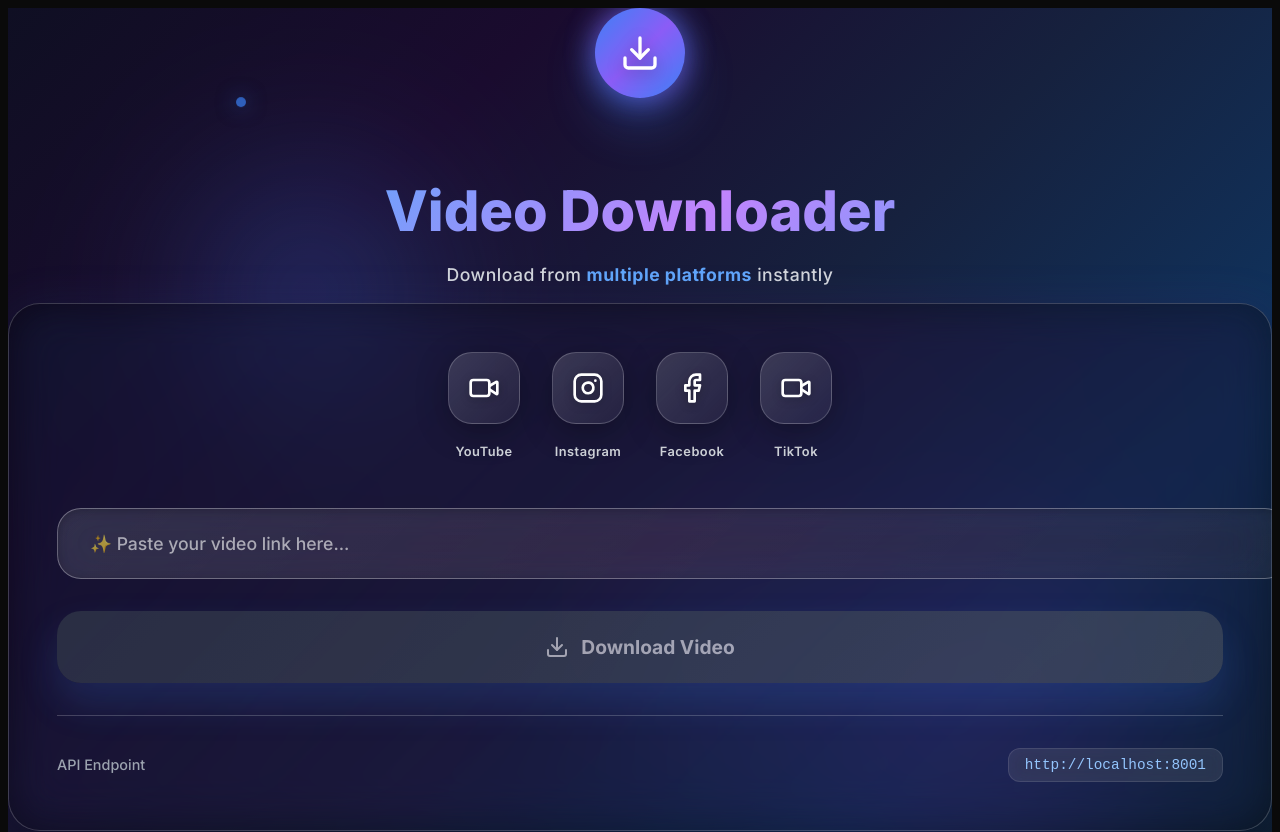
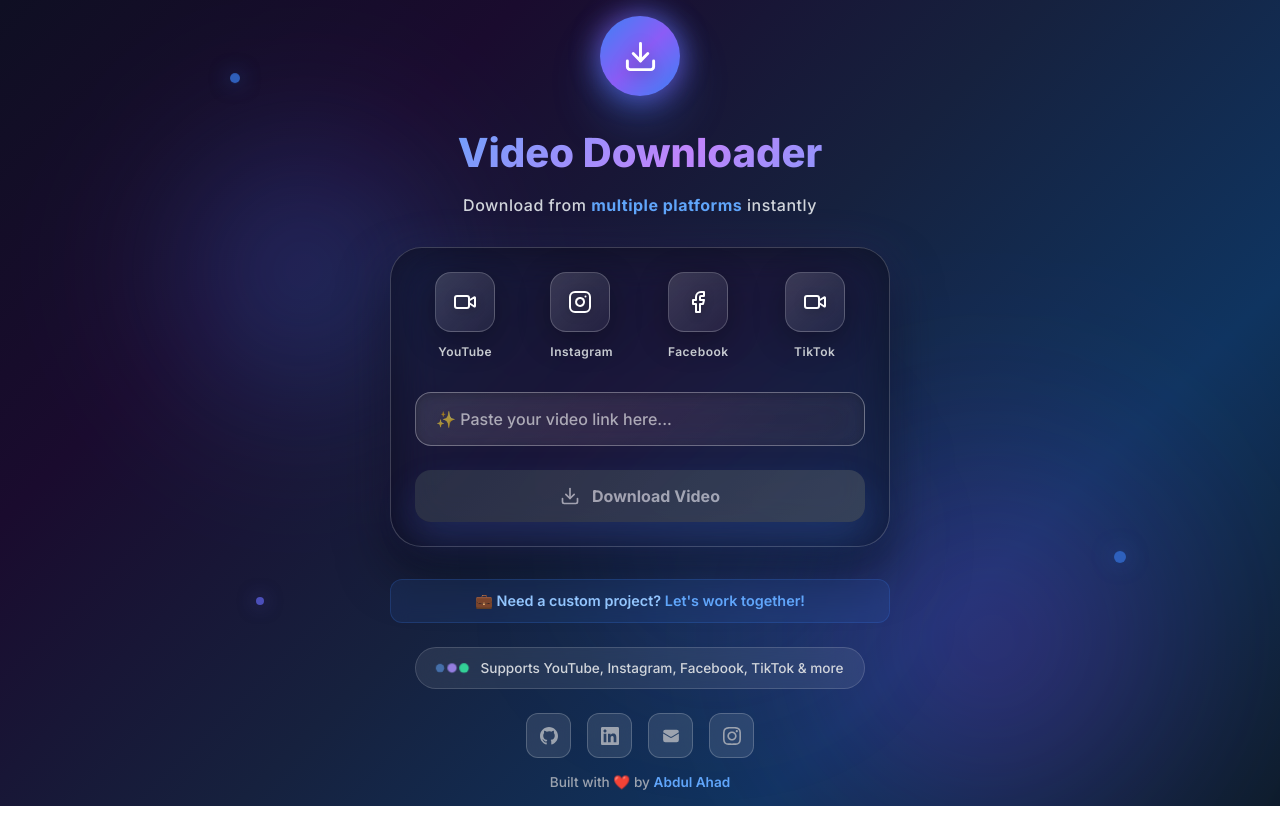
Before and after one commit to abdulahad-2/Sage-video-downloader, a Next.js app in the folder frontend/: page / in a window 1280 px wide. Shown: the top 832 px of the page. After the commit the page ends 806 px from the top, so only its background shows below. Built offline with nearby package versions, Linux system fonts and the light colour scheme; no server answers.

Commit message:
changed design

```diff
--- a/frontend/app/globals.css
+++ b/frontend/app/globals.css
@@ -6,7 +6,7 @@
 
 html,
 body {
-  background-color: #0A0A0A;
+  background: linear-gradient(135deg, #0f0f23 0%, #1a0b2e 25%, #16213e 50%, #0f3460 75%, #0d1b2a 100%);
   color: #FFFFFF;
   font-family: 'Poppins', sans-serif;
 }
--- a/frontend/app/page.tsx
+++ b/frontend/app/page.tsx
@@ -10,10 +10,9 @@
   const [error, setError] = useState<string | null>(null);
 
   const API_BASE = useMemo(() => {
-    if (typeof window !== 'undefined') {
-      return `${window.location.protocol}//${window.location.hostname}:8001`;
-    }
-    return 'http://localhost:8001';
+    if (process.env.NEXT_PUBLIC_API_BASE) return process.env.NEXT_PUBLIC_API_BASE;
+    if (typeof window !== 'undefined') return window.location.origin;
+    return '';
   }, []);
 
   const handleDownload = async () => {
@@ -22,7 +21,8 @@
     setError(null);
 
     try {
-      const response = await fetch(`${API_BASE}/download`, {
+      const endpoint = API_BASE ? `${API_BASE}/download` : '/download';
+      const response = await fetch(endpoint, {
         method: 'POST',
         headers: {
           'Content-Type': 'application/json',
@@ -37,9 +37,9 @@
 
       const data = await response.json();
       const bestUrl = data.force_download_url
-        ? new URL(data.force_download_url, API_BASE).href
+        ? (API_BASE ? new URL(data.force_download_url, API_BASE).href : data.force_download_url)
         : (data.download_url
-            ? new URL(data.download_url, API_BASE).href
+            ? (API_BASE ? new URL(data.download_url, API_BASE).href : data.download_url)
             : null);
       setDownloadUrl(bestUrl);
     } catch (err: unknown) {
@@ -67,13 +67,27 @@
 
         * {
           font-family: 'Inter', -apple-system, BlinkMacSystemFont, 'Segoe UI', Roboto, sans-serif;
+          margin: 0;
+          padding: 0;
+          box-sizing: border-box;
+        }
+
+        body, html {
+          margin: 0;
+          padding: 0;
+          overflow-x: hidden;
         }
 
         .main-container {
+          position: relative;
           min-height: 100vh;
+          width: 100%;
           background: linear-gradient(135deg, #0f0f23 0%, #1a0b2e 25%, #16213e 50%, #0f3460 75%, #0d1b2a 100%);
-          position: relative;
           overflow: hidden;
+          display: flex;
+          align-items: center;
+          justify-content: center;
+          padding: 1rem;
         }
 
         .floating-orb {
@@ -81,6 +95,7 @@
           border-radius: 50%;
           filter: blur(80px);
           animation: float 8s ease-in-out infinite;
+          pointer-events: none;
         }
 
         .orb-1 {
@@ -182,10 +197,18 @@
           75%, 100% { transform: scale(2.5); opacity: 0; }
         }
 
+        .content-wrapper {
+          width: 100%;
+          max-width: 500px;
+          margin: 0 auto;
+          position: relative;
+          z-index: 10;
+        }
+
         .logo-container {
           position: relative;
           display: inline-block;
-          margin-bottom: 2.5rem;
+          margin-bottom: 2rem;
         }
 
         .logo-glow {
@@ -203,8 +226,8 @@
           display: inline-flex;
           align-items: center;
           justify-content: center;
-          width: 90px;
-          height: 90px;
+          width: 80px;
+          height: 80px;
           background: linear-gradient(135deg, #3b82f6 0%, #8b5cf6 50%, #3b82f6 100%);
           border-radius: 50%;
           box-shadow: 0 25px 50px rgba(59, 130, 246, 0.3);
@@ -217,7 +240,7 @@
 
         .title {
           font-family: 'Space Grotesk', sans-serif;
-          font-size: clamp(2.5rem, 5vw, 3.5rem);
+          font-size: 2.5rem;
           font-weight: 800;
           margin-bottom: 1rem;
           position: relative;
@@ -256,8 +279,10 @@
           backdrop-filter: blur(25px);
           border: 1px solid rgba(255, 255, 255, 0.2);
           border-radius: 2rem;
-          padding: 3rem;
+          padding: 1.5rem;
           box-shadow: 0 25px 50px rgba(0, 0, 0, 0.5);
+          width: 100%;
+          margin: 0 auto;
         }
 
         .card-glow {
@@ -269,16 +294,24 @@
           z-index: -1;
         }
 
+        .platform-grid {
+          display: grid;
+          grid-template-columns: repeat(4, 1fr);
+          gap: 1rem;
+          margin-bottom: 2rem;
+          justify-items: center;
+        }
+
         .platform-icon {
           position: relative;
-          width: 70px;
-          height: 70px;
+          width: 60px;
+          height: 60px;
           background: linear-gradient(135deg, rgba(255, 255, 255, 0.15) 0%, rgba(255, 255, 255, 0.05) 100%);
-          border-radius: 1.5rem;
+          border-radius: 1rem;
           display: flex;
           align-items: center;
           justify-content: center;
-          margin-bottom: 1rem;
+          margin-bottom: 0.5rem;
           border: 1px solid rgba(255, 255, 255, 0.2);
           box-shadow: 0 8px 32px rgba(0, 0, 0, 0.3);
           transition: all 0.3s ease;
@@ -286,7 +319,7 @@
         }
 
         .platform-icon:hover {
-          transform: translateY(-5px) scale(1.1);
+          transform: translateY(-3px) scale(1.05);
           background: linear-gradient(135deg, rgba(255, 255, 255, 0.25) 0%, rgba(255, 255, 255, 0.1) 100%);
           box-shadow: 0 15px 40px rgba(0, 0, 0, 0.4);
         }
@@ -296,7 +329,7 @@
           position: absolute;
           inset: 0;
           background: linear-gradient(135deg, rgba(59, 130, 246, 0.3) 0%, rgba(147, 51, 234, 0.3) 100%);
-          border-radius: 1.5rem;
+          border-radius: 1rem;
           filter: blur(8px);
           opacity: 0;
           transition: opacity 0.3s ease;
@@ -309,14 +342,14 @@
 
         .input-container {
           position: relative;
-          margin-bottom: 2rem;
+          margin-bottom: 1.5rem;
         }
 
         .input-glow {
           position: absolute;
           inset: 0;
           background: linear-gradient(90deg, rgba(59, 130, 246, 0.3) 0%, rgba(147, 51, 234, 0.3) 100%);
-          border-radius: 1.5rem;
+          border-radius: 1rem;
           filter: blur(10px);
           opacity: 0;
           transition: opacity 0.3s ease;
@@ -329,12 +362,12 @@
         .video-input {
           position: relative;
           width: 100%;
-          padding: 1.5rem 2rem;
+          padding: 1rem 1.25rem;
           background: linear-gradient(135deg, rgba(255, 255, 255, 0.12) 0%, rgba(255, 255, 255, 0.06) 100%);
           border: 1px solid rgba(255, 255, 255, 0.3);
-          border-radius: 1.5rem;
+          border-radius: 1rem;
           color: white;
-          font-size: 1.1rem;
+          font-size: 1rem;
           font-weight: 500;
           backdrop-filter: blur(20px);
           box-shadow: inset 0 2px 10px rgba(0, 0, 0, 0.2);
@@ -354,13 +387,13 @@
         .download-btn {
           position: relative;
           width: 100%;
-          padding: 1.5rem 2rem;
+          padding: 1rem 1.5rem;
           background: linear-gradient(135deg, #3b82f6 0%, #8b5cf6 50%, #3b82f6 100%);
           background-size: 200% 200%;
           border: none;
-          border-radius: 1.5rem;
+          border-radius: 1rem;
           color: white;
-          font-size: 1.2rem;
+          font-size: 1rem;
           font-weight: 700;
           font-family: 'Space Grotesk', sans-serif;
           cursor: pointer;
@@ -385,7 +418,7 @@
           position: absolute;
           inset: 0;
           background: linear-gradient(135deg, rgba(255, 255, 255, 0.2) 0%, rgba(255, 255, 255, 0.05) 100%);
-          border-radius: 1.5rem;
+          border-radius: 1rem;
           opacity: 0;
           transition: opacity 0.3s ease;
         }
@@ -395,21 +428,21 @@
         }
 
         .success-card {
-          margin-top: 2rem;
-          padding: 2rem;
+          margin-top: 1.5rem;
+          padding: 1.5rem;
           background: linear-gradient(135deg, rgba(34, 197, 94, 0.25) 0%, rgba(16, 185, 129, 0.15) 50%, rgba(34, 197, 94, 0.25) 100%);
           border: 1px solid rgba(34, 197, 94, 0.4);
-          border-radius: 1.5rem;
+          border-radius: 1rem;
           backdrop-filter: blur(20px);
           box-shadow: 0 15px 35px rgba(34, 197, 94, 0.2);
         }
 
         .error-card {
-          margin-top: 2rem;
-          padding: 2rem;
+          margin-top: 1.5rem;
+          padding: 1.5rem;
           background: linear-gradient(135deg, rgba(239, 68, 68, 0.25) 0%, rgba(244, 63, 94, 0.15) 50%, rgba(239, 68, 68, 0.25) 100%);
           border: 1px solid rgba(239, 68, 68, 0.4);
-          border-radius: 1.5rem;
+          border-radius: 1rem;
           backdrop-filter: blur(20px);
           box-shadow: 0 15px 35px rgba(239, 68, 68, 0.2);
         }
@@ -444,7 +477,7 @@
           text-decoration: none;
           transition: all 0.3s ease;
           padding: 0.75rem;
-          border-radius: 1rem;
+          border-radius: 0.5rem;
           background: rgba(59, 130, 246, 0.1);
         }
 
@@ -454,36 +487,21 @@
           transform: translateX(5px);
         }
 
-        .api-info {
+        .footer-section {
           margin-top: 2rem;
-          padding-top: 2rem;
-          border-top: 1px solid rgba(255, 255, 255, 0.2);
-          display: flex;
-          align-items: center;
-          justify-content: space-between;
-          font-size: 0.9rem;
-        }
-
-        .api-code {
-          background: rgba(255, 255, 255, 0.1);
-          padding: 0.5rem 1rem;
-          border-radius: 0.75rem;
-          font-family: 'JetBrains Mono', 'Fira Code', monospace;
-          color: #93c5fd;
-          border: 1px solid rgba(255, 255, 255, 0.1);
-          backdrop-filter: blur(10px);
+          text-align: center;
         }
 
         .footer-badge {
           display: inline-flex;
           align-items: center;
           gap: 0.75rem;
-          padding: 1rem 1.5rem;
+          padding: 0.75rem 1.25rem;
           background: rgba(255, 255, 255, 0.08);
-          border-radius: 2rem;
+          border-radius: 1.5rem;
           backdrop-filter: blur(20px);
           border: 1px solid rgba(255, 255, 255, 0.15);
-          margin-top: 2rem;
+          margin-bottom: 1.5rem;
         }
 
         .pulse-dots {
@@ -518,15 +536,105 @@
           50% { opacity: 1; transform: scale(1.2); }
         }
 
+        .social-links {
+          display: flex;
+          justify-content: center;
+          gap: 1rem;
+          margin-bottom: 1rem;
+        }
+
+        .social-link {
+          display: flex;
+          align-items: center;
+          justify-content: center;
+          width: 45px;
+          height: 45px;
+          background: rgba(255, 255, 255, 0.1);
+          border-radius: 0.75rem;
+          border: 1px solid rgba(255, 255, 255, 0.2);
+          color: #9ca3af;
+          transition: all 0.3s ease;
+          backdrop-filter: blur(10px);
+          text-decoration: none;
+        }
+
+        .social-link:hover {
+          transform: translateY(-3px) scale(1.05);
+          color: #ffffff;
+          background: rgba(255, 255, 255, 0.2);
+          box-shadow: 0 10px 25px rgba(0, 0, 0, 0.3);
+        }
+
+        @keyframes spin {
+          from { transform: rotate(0deg); }
+          to { transform: rotate(360deg); }
+        }
+
         /* Responsive */
         @media (max-width: 768px) {
+          .main-container {
+            padding: 0.75rem;
+          }
+
+          .content-wrapper {
+            max-width: 100%;
+          }
+
           .main-card {
-            padding: 2rem;
+            padding: 1.25rem;
+          }
+
+          .title {
+            font-size: 2rem;
+          }
+
+          .platform-grid {
+            grid-template-columns: repeat(2, 1fr);
+            gap: 1rem;
+          }
+
+          .platform-icon {
+            width: 55px;
+            height: 55px;
           }
 
           .orb-1, .orb-2, .orb-3 {
             width: 200px;
             height: 200px;
+          }
+        }
+
+        @media (max-width: 480px) {
+          .main-container {
+            padding: 0.5rem;
+          }
+
+          .main-card {
+            padding: 1rem;
+          }
+
+          .title {
+            font-size: 1.75rem;
+          }
+
+          .platform-icon {
+            width: 50px;
+            height: 50px;
+          }
+
+          .video-input {
+            padding: 0.875rem 1rem;
+            font-size: 0.9rem;
+          }
+
+          .download-btn {
+            padding: 0.875rem 1.25rem;
+            font-size: 0.95rem;
+          }
+
+          .logo {
+            width: 70px;
+            height: 70px;
           }
         }
       `}</style>
@@ -544,21 +652,20 @@
         <div className="particle particle-4"></div>
         <div className="particle particle-5"></div>
 
-        <div className="flex items-center justify-center min-h-screen p-4 relative z-10">
-          <div className="w-full max-w-md mx-auto">
+        <div className="content-wrapper">
           {/* Header */}
-            <div className="text-center mb-10">
+          <div style={{ textAlign: 'center', marginBottom: '2rem' }}>
             <div className="logo-container">
               <div className="logo-glow"></div>
               <div className="logo">
-                  <Download size={40} color="white" style={{ filter: 'drop-shadow(0 4px 8px rgba(0,0,0,0.3))' }} />
+                <Download size={35} color="white" style={{ filter: 'drop-shadow(0 4px 8px rgba(0,0,0,0.3))' }} />
               </div>
             </div>
             <h1 className="title">
               <span className="title-gradient">Video Downloader</span>
               <div className="title-shadow"></div>
             </h1>
-              <p style={{ color: '#d1d5db', fontSize: '1.1rem', fontWeight: '500', letterSpacing: '0.5px' }}>
+            <p style={{ color: '#d1d5db', fontSize: '1rem', fontWeight: '500', letterSpacing: '0.5px' }}>
               Download from <span style={{ color: '#60a5fa', fontWeight: '700' }}>multiple platforms</span> instantly
             </p>
           </div>
@@ -568,13 +675,13 @@
             <div className="card-glow"></div>
 
             {/* Platform Icons */}
-              <div style={{ display: 'flex', justifyContent: 'center', gap: '2rem', marginBottom: '3rem' }}>
+            <div className="platform-grid">
               {platforms.map((platform, index) => (
                 <div key={index} style={{ textAlign: 'center' }}>
                   <div className="platform-icon">
-                      <platform.icon size={32} className={platform.color} style={{ filter: 'drop-shadow(0 2px 4px rgba(0,0,0,0.3))' }} />
+                    <platform.icon size={24} className={platform.color} style={{ filter: 'drop-shadow(0 2px 4px rgba(0,0,0,0.3))' }} />
                   </div>
-                    <span style={{ fontSize: '0.8rem', color: '#d1d5db', fontWeight: '600', letterSpacing: '0.5px' }}>
+                  <span style={{ fontSize: '0.75rem', color: '#d1d5db', fontWeight: '600', letterSpacing: '0.5px' }}>
                     {platform.name}
                   </span>
                 </div>
@@ -582,7 +689,7 @@
             </div>
 
             {/* Input Section */}
-              <div style={{ marginBottom: '2rem' }}>
+            <div>
               <div className="input-container">
                 <div className="input-glow"></div>
                 <input
@@ -603,7 +710,7 @@
                 <div style={{ position: 'relative', display: 'flex', alignItems: 'center', justifyContent: 'center', gap: '0.75rem' }}>
                   {loading ? (
                     <>
-                        <svg width="24" height="24" viewBox="0 0 24 24" fill="none" style={{ animation: 'spin 1s linear infinite' }}>
+                      <svg width="20" height="20" viewBox="0 0 24 24" fill="none" style={{ animation: 'spin 1s linear infinite' }}>
                         <circle cx="12" cy="12" r="10" stroke="currentColor" strokeWidth="4" opacity="0.25"></circle>
                         <path fill="currentColor" opacity="0.75" d="M4 12a8 8 0 018-8V0C5.373 0 0 5.373 0 12h4zm2 5.291A7.962 7.962 0 014 12H0c0 3.042 1.135 5.824 3 7.938l3-2.647z"></path>
                       </svg>
@@ -611,7 +718,7 @@
                     </>
                   ) : (
                     <>
-                        <Download size={24} />
+                      <Download size={20} />
                       <span>Download Video</span>
                     </>
                   )}
@@ -622,12 +729,12 @@
             {/* Download Result */}
             {downloadUrl && (
               <div className="success-card">
-                  <div style={{ display: 'flex', alignItems: 'center', gap: '1rem', marginBottom: '1.5rem' }}>
+                <div style={{ display: 'flex', alignItems: 'center', gap: '1rem', marginBottom: '1rem' }}>
                   <div style={{ position: 'relative' }}>
                     <div className="status-indicator success"></div>
                     <div style={{ position: 'absolute', inset: '0', width: '18px', height: '18px', background: '#22c55e', borderRadius: '50%', animation: 'ping-particle 2s infinite', opacity: '0.6' }}></div>
                   </div>
-                    <p style={{ color: '#86efac', fontWeight: '700', fontSize: '1.2rem' }}>✨ Ready to download!</p>
+                  <p style={{ color: '#86efac', fontWeight: '700', fontSize: '1.1rem' }}>✨ Ready to download!</p>
                 </div>
                 <a
                   href={downloadUrl}
@@ -635,8 +742,8 @@
                   rel="noopener noreferrer"
                   className="download-link"
                 >
-                    <div style={{ padding: '0.5rem', background: 'rgba(59, 130, 246, 0.2)', borderRadius: '0.75rem' }}>
-                      <Download size={20} />
+                  <div style={{ padding: '0.5rem', background: 'rgba(59, 130, 246, 0.2)', borderRadius: '0.5rem' }}>
+                    <Download size={18} />
                   </div>
                   <span>Click here to download your video</span>
                 </a>
@@ -648,39 +755,102 @@
               <div className="error-card">
                 <div style={{ display: 'flex', alignItems: 'center', gap: '1rem', marginBottom: '1rem' }}>
                   <div className="status-indicator error"></div>
-                    <p style={{ color: '#fca5a5', fontWeight: '700', fontSize: '1.2rem' }}>❌ Something went wrong</p>
+                  <p style={{ color: '#fca5a5', fontWeight: '700', fontSize: '1.1rem' }}>❌ Something went wrong</p>
                 </div>
-                  <p style={{ color: '#fecaca', fontSize: '1rem', lineHeight: '1.6' }}>{error}</p>
+                <p style={{ color: '#fecaca', fontSize: '0.95rem', lineHeight: '1.6' }}>{error}</p>
               </div>
             )}
-
-              {/* API Info */}
-              <div className="api-info">
-                <span style={{ color: '#9ca3af', fontWeight: '500' }}>API Endpoint</span>
-                <code className="api-code">
-                  {API_BASE}
-                </code>
-              </div>
           </div>
 
           {/* Footer */}
-            <div style={{ textAlign: 'center' }}>
+          <div className="footer-section">
+            {/* Project Contact Message */}
+            <div style={{
+              marginBottom: '1.5rem',
+              padding: '0.75rem 1.5rem',
+              background: 'rgba(59, 130, 246, 0.1)',
+              borderRadius: '0.75rem',
+              border: '1px solid rgba(59, 130, 246, 0.2)',
+              backdropFilter: 'blur(10px)'
+            }}>
+              <p style={{
+                color: '#93c5fd',
+                fontSize: '0.9rem',
+                fontWeight: '600',
+                margin: '0'
+              }}>
+                💼 Need a custom project? <span style={{ color: '#60a5fa' }}>Let's work together!</span>
+              </p>
+            </div>
+
             <div className="footer-badge">
               <div className="pulse-dots">
                 <div className="pulse-dot"></div>
                 <div className="pulse-dot"></div>
                 <div className="pulse-dot"></div>
               </div>
-                <p style={{ color: '#d1d5db', fontSize: '0.95rem', fontWeight: '500' }}>
+              <p style={{ color: '#d1d5db', fontSize: '0.85rem', fontWeight: '500', margin: 0 }}>
                 Supports YouTube, Instagram, Facebook, TikTok & more
               </p>
+            </div>
+
+            {/* Social Links */}
+            <div className="social-links">
+              <a
+                href="https://github.com/abdulahad-2/Sage-video-downloader"
+                target="_blank"
+                rel="noopener noreferrer"
+                className="social-link"
+                title="GitHub"
+              >
+                <svg width="18" height="18" viewBox="0 0 24 24" fill="currentColor">
+                  <path d="M12 0C5.374 0 0 5.373 0 12c0 5.302 3.438 9.8 8.207 11.387.599.111.793-.261.793-.577v-2.234c-3.338.726-4.033-1.416-4.033-1.416-.546-1.387-1.333-1.756-1.333-1.756-1.089-.745.083-.729.083-.729 1.205.084 1.839 1.237 1.839 1.237 1.07 1.834 2.807 1.304 3.492.997.107-.775.418-1.305.762-1.604-2.665-.305-5.467-1.334-5.467-5.931 0-1.311.469-2.381 1.236-3.221-.124-.303-.535-1.524.117-3.176 0 0 1.008-.322 3.301 1.23A11.509 11.509 0 0112 5.803c1.02.005 2.047.138 3.006.404 2.291-1.552 3.297-1.23 3.297-1.23.653 1.653.242 2.874.118 3.176.77.84 1.235 1.911 1.235 3.221 0 4.609-2.807 5.624-5.479 5.921.43.372.823 1.102.823 2.222v3.293c0 .319.192.694.801.576C20.566 21.797 24 17.3 24 12c0-6.627-5.373-12-12-12z"/>
+                </svg>
+              </a>
+
+              <a
+                href="https://www.linkedin.com/in/abdul-ahad-7908a82b4/"
+                target="_blank"
+                rel="noopener noreferrer"
+                className="social-link"
+                title="LinkedIn"
+              >
+                <svg width="18" height="18" viewBox="0 0 24 24" fill="currentColor">
+                  <path d="M20.447 20.452h-3.554v-5.569c0-1.328-.027-3.037-1.852-3.037-1.853 0-2.136 1.445-2.136 2.939v5.667H9.351V9h3.414v1.561h.046c.477-.9 1.637-1.85 3.37-1.85 3.601 0 4.267 2.37 4.267 5.455v6.286zM5.337 7.433c-1.144 0-2.063-.926-2.063-2.065 0-1.138.92-2.063 2.063-2.063 1.14 0 2.064.925 2.064 2.063 0 1.139-.925 2.065-2.064 2.065zm1.782 13.019H3.555V9h3.564v11.452zM22.225 0H1.771C.792 0 0 .774 0 1.729v20.542C0 23.227.792 24 1.771 24h20.451C23.2 24 24 23.227 24 22.271V1.729C24 .774 23.2 0 22.222 0h.003z"/>
+                </svg>
+              </a>
+
+              <a
+                href="mailto:abdul.ahadt732@gmail.com"
+                className="social-link"
+                title="Email"
+              >
+                <svg width="18" height="18" viewBox="0 0 24 24" fill="currentColor">
+                  <path d="M1.5 8.67v8.58a3 3 0 003 3h15a3 3 0 003-3V8.67l-8.928 5.493a3 3 0 01-3.144 0L1.5 8.67z" />
+                  <path d="M22.5 6.908V6.75a3 3 0 00-3-3h-15a3 3 0 00-3 3v.158l9.714 5.978a1.5 1.5 0 001.572 0L22.5 6.908z" />
+                </svg>
+              </a>
+
+              <a
+                href="https://www.instagram.com/abdul_ahadt/"
+                target="_blank"
+                rel="noopener noreferrer"
+                className="social-link"
+                title="Instagram"
+              >
+                <svg width="18" height="18" viewBox="0 0 24 24" fill="currentColor">
+                  <path d="M12 2.163c3.204 0 3.584.012 4.85.07 3.252.148 4.771 1.691 4.919 4.919.058 1.265.069 1.645.069 4.849 0 3.205-.012 3.584-.069 4.849-.149 3.225-1.664 4.771-4.919 4.919-1.266.058-1.644.07-4.85.07-3.204 0-3.584-.012-4.849-.07-3.26-.149-4.771-1.699-4.919-4.92-.058-1.265-.07-1.644-.07-4.849 0-3.204.013-3.583.07-4.849.149-3.227 1.664-4.771 4.919-4.919 1.266-.057 1.645-.069 4.849-.069zm0-2.163c-3.259 0-3.667.014-4.947.072-4.358.2-6.78 2.618-6.98 6.98-.059 1.281-.073 1.689-.073 4.948 0 3.259.014 3.668.072 4.948.2 4.358 2.618 6.78 6.98 6.98 1.281.058 1.689.072 4.948.072 3.259 0 3.668-.014 4.948-.072 4.354-.2 6.782-2.618 6.979-6.98.059-1.28.073-1.689.073-4.948 0-3.259-.014-3.667-.072-4.947-.196-4.354-2.617-6.78-6.979-6.98-1.281-.059-1.69-.073-4.949-.073zm0 5.838c-3.403 0-6.162 2.759-6.162 6.162s2.759 6.163 6.162 6.163 6.162-2.759 6.162-6.163c0-3.403-2.759-6.162-6.162-6.162zm0 10.162c-2.209 0-4-1.79-4-4 0-2.209 1.791-4 4-4s4 1.791 4 4c0 2.21-1.791 4-4 4zm6.406-11.845c-.796 0-1.441.645-1.441 1.44s.645 1.44 1.441 1.44c.795 0 1.439-.645 1.439-1.44s-.644-1.44-1.439-1.44z"/>
+                </svg>
+              </a>
+            </div>
+
+            {/* Creator Credit */}
+            <div style={{ color: '#9ca3af', fontSize: '0.85rem', fontWeight: '500' }}>
+              <p>Built with ❤️ by <span style={{ color: '#60a5fa', fontWeight: '600' }}>Abdul Ahad</span></p>
             </div>
           </div>
         </div>
       </div>
-
-
-      </div>
     </>
   );
 }
```
Also changed, not shown: 1 other file (tests, documents, lock files or other folders). Lines whose indentation alone changed are shown as unchanged.
